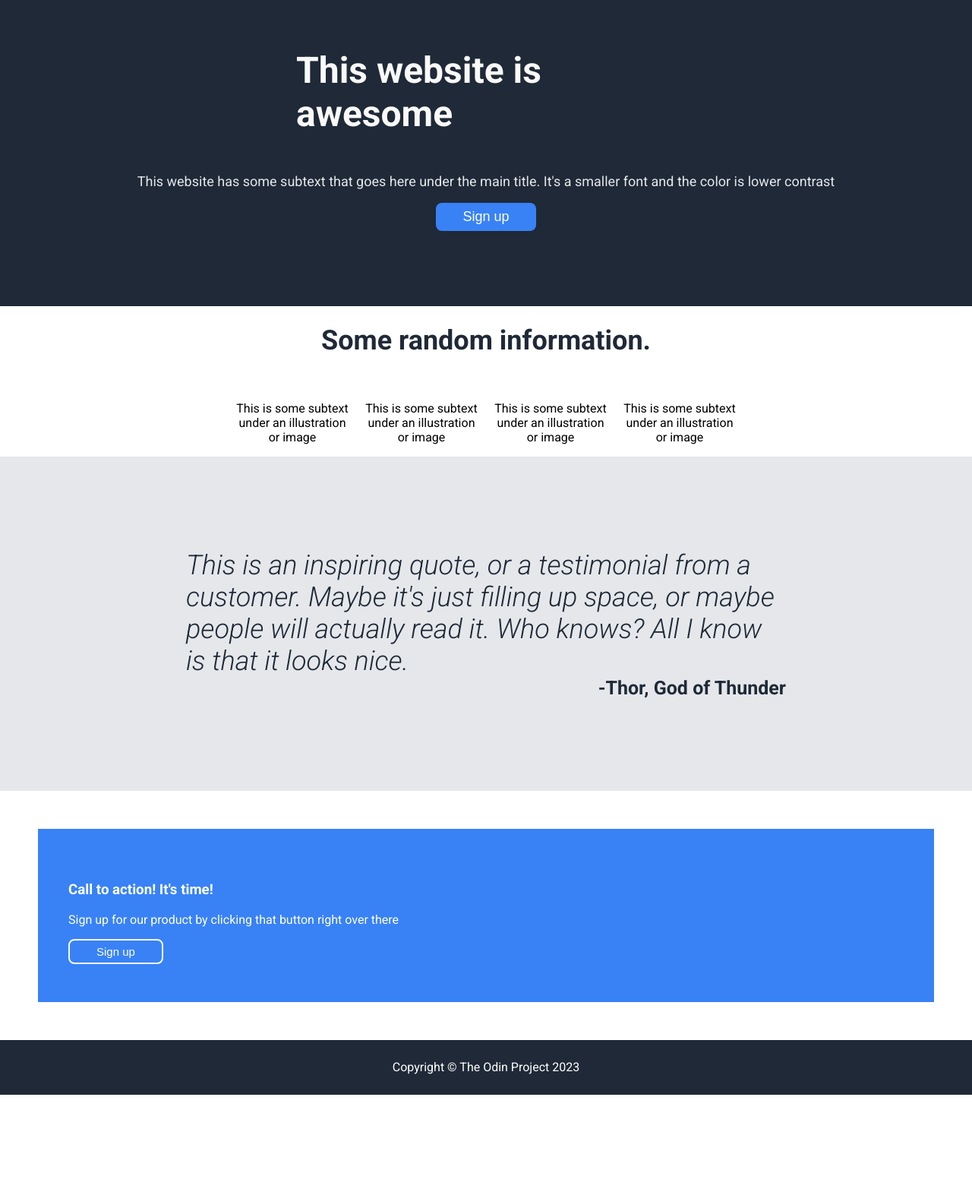
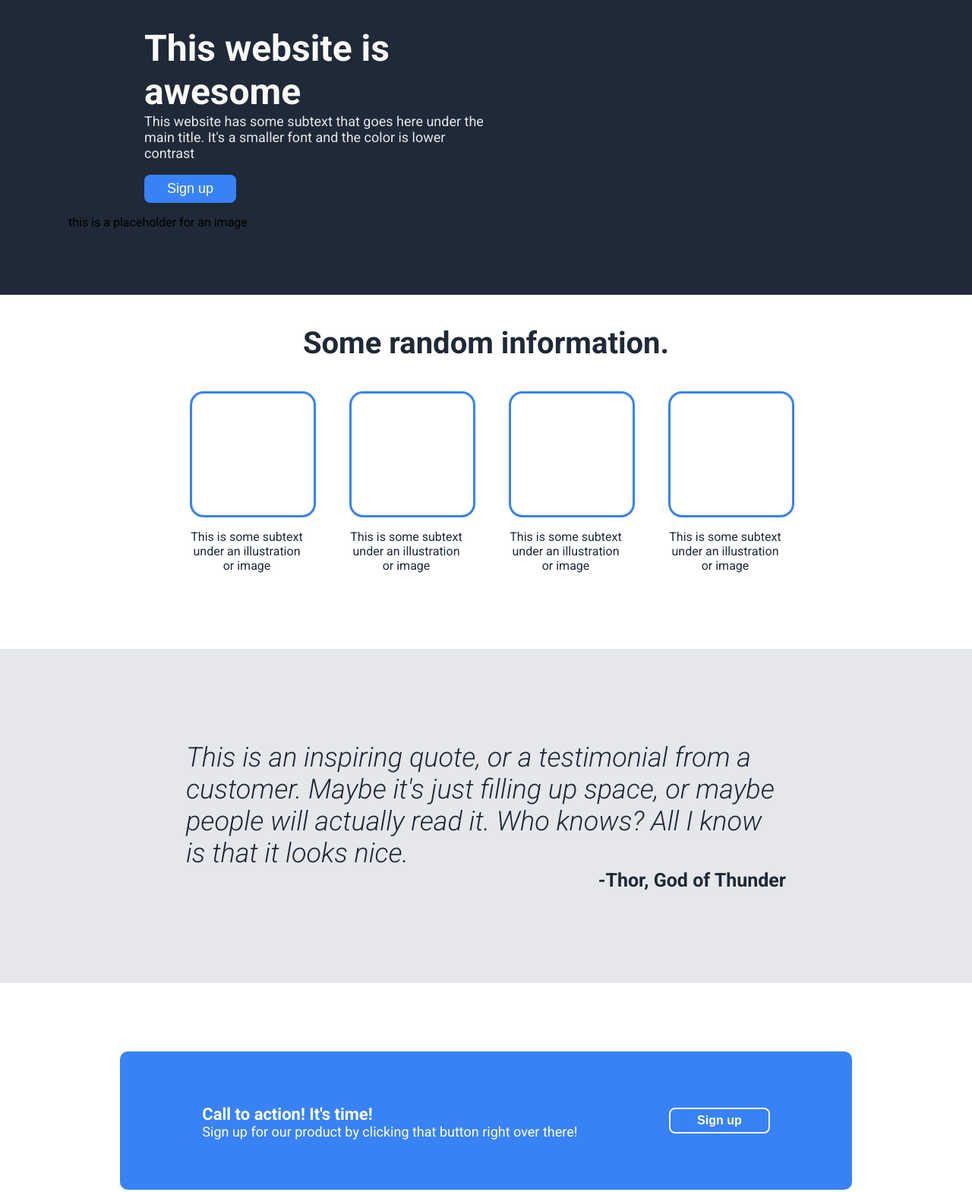
Before and after one commit to camilabanizi/landing-page, a plain HTML site: page index.html in a window 1280 px wide. Shown: the part 127-1696 px from the top of the page at 76% size. Before the commit the page ends 1568 px from the top, so only its background shows below. Drawn offline with Linux system fonts and the light colour scheme.

Commit message:
Finished everything except the hero section

```diff
--- a/index.html
+++ b/index.html
@@ -17,13 +17,19 @@
     </header>
 
     <div class="hero">
-      <h1 class="title">This website is awesome</h1>
-      <p class="hero-text">
-        This website has some subtext that goes here under the main title. It's
-        a smaller font and the color is lower contrast
-      </p>
-      <button class="sign-up-button-1">Sign up</button>
-      <img class="hero-image" src="" alt="" />
+      <div class="content">
+        <h1 class="title">This website is awesome</h1>
+        <p class="hero-text">
+          This website has some subtext that goes here under the main title.
+          It's a smaller font and the color is lower contrast
+        </p>
+        <button class="sign-up-button-1">Sign up</button>
+      </div>
+      <div class="content-2">
+        <div class="hero-image">
+          <p class="hero-image-text">this is a placeholder for an image</p>
+        </div>
+      </div>
     </div>
 
     <div class="random-info">
@@ -31,28 +37,28 @@
 
       <div class="conteiner">
         <div class="items">
-          <img class="info-image" src="" alt="" />
+          <div class="info-image"></div>
           <p class="info-text">
             This is some subtext under an illustration or image
           </p>
         </div>
 
         <div class="items">
-          <img class="info-image" src="" alt="" />
+          <div class="info-image"></div>
           <p class="info-text">
             This is some subtext under an illustration or image
           </p>
         </div>
 
         <div class="items">
-          <img class="info-image" src="" alt="" />
+          <div class="info-image"></div>
           <p class="info-text">
             This is some subtext under an illustration or image
           </p>
         </div>
 
         <div class="items">
-          <img class="info-image" src="" alt="" />
+          <div class="info-image"></div>
           <p class="info-text">
             This is some subtext under an illustration or image
           </p>
@@ -71,8 +77,12 @@
 
     <div class="sign-up">
       <div class="container">
-        <h3 class="title-sign-up">Call to action! It's time!</h3>
-        <p>Sign up for our product by clicking that button right over there</p>
+        <div class="wrapper">
+          <h3 class="sign-up-title">Call to action! It's time!</h3>
+          <p class="sign-up-text">
+            Sign up for our product by clicking that button right over there!
+          </p>
+        </div>
         <button class="sign-up-button">Sign up</button>
       </div>
     </div>
--- a/style.css
+++ b/style.css
@@ -11,43 +11,12 @@ body {
 .header {
   display: flex;
   justify-content: space-around;
-}
-
-.header,
-.footer,
-.hero {
-  background-color: #1f2937;
-}
-
-.hero {
-  height: 470px;
-  display: flex;
-  justify-content: space-between;
-}
-
-.title {
-  font-size: 48px;
-  font-weight: 900;
-  color: #f9faf8;
-  max-width: 500px;
+  align-items: center;
 }
 
 .header-logo {
   color: #f9faf8;
   font-size: 24px;
-}
-
-.hero-text,
-a {
-  color: #e5e7eb;
-  font-size: 18px;
-}
-
-.hero {
-  display: flex;
-  justify-content: center;
-  align-items: center;
-  flex-direction: column;
 }
 
 ul {
@@ -60,50 +29,96 @@ a {
   text-decoration: none;
 }
 
-button {
-  cursor: pointer;
+.header,
+.footer,
+.hero {
+  background-color: #1f2937;
+}
+
+.hero {
+  padding: 70px 90px;
+}
+
+.title {
+  font-size: 48px;
+  font-weight: 900;
+  color: #f9faf8;
+  max-width: 500px;
+  display: flex;
+  margin-left: 100px;
+  margin-bottom: 0;
+}
+
+.hero-text {
+  display: flex;
+  max-width: 450px;
+  margin-left: 100px;
+  margin-top: 0;
+}
+
+.content {
+  display: flex;
+  justify-content: center;
+  flex-direction: column;
+  align-items: flex-start;
+  margin-top: 0;
 }
 
 .sign-up-button-1 {
   background-color: #3882f6;
   border: none;
-  padding: 8px 35px;
+  padding: 8px 30px;
   font-size: 18px;
   border-radius: 8px;
   color: white;
+  margin-left: 100px;
+}
+
+.hero-text,
+a {
+  color: #e5e7eb;
+  font-size: 18px;
+}
+
+button {
+  cursor: pointer;
 }
 
 .random-info {
   justify-content: center;
-  gap: 52px;
 }
 
 .conteiner {
   display: flex;
   justify-content: center;
-  gap: 20px;
+  gap: 60px;
   text-align: center;
 }
 
 .info-title {
   color: #1f2937;
-  font-size: 36px;
+  font-size: 40px;
   font-weight: 900;
+  margin: 40px;
   display: flex;
   justify-content: center;
+}
+
+.info-image {
+  border: 3px solid #3882f6;
+  border-radius: 18px;
+  background-color: white;
+  width: 160px;
+  height: 160px;
 }
 
 .items {
   max-width: 150px;
 }
 
-.sign-up-button {
-  color: white;
-  background-color: #3882f6;
-  border: 2px solid #f9faf8;
-  padding: 6px 35px;
-  font-size: 15px;
-  border-radius: 8px;
+.info-text {
+  color: #1f2937;
+  margin-bottom: 100px;
 }
 
 .quote-section {
@@ -135,14 +150,38 @@ button {
 .sign-up {
   display: flex;
   justify-content: center;
-  flex-direction: column;
-  margin: 50px 50px;
+  margin: 90px 20px;
 }
 
 .container {
   background-color: #3882f6;
   color: white;
-  padding: 50px 40px;
+  border-radius: 10px;
+  padding: 3em;
+  width: 70%;
+  display: flex;
+  justify-content: space-around;
+  align-items: center;
+}
+
+.sign-up-title {
+  font-size: 22px;
+  margin-bottom: 0;
+}
+
+.sign-up-text {
+  margin-top: 0;
+  font-size: 18px;
+}
+
+.sign-up-button {
+  color: white;
+  background-color: #3882f6;
+  border: 2px solid #f9faf8;
+  padding: 6px 35px;
+  font-weight: 600;
+  font-size: 16px;
+  border-radius: 8px;
 }
 
 .footer {
```
